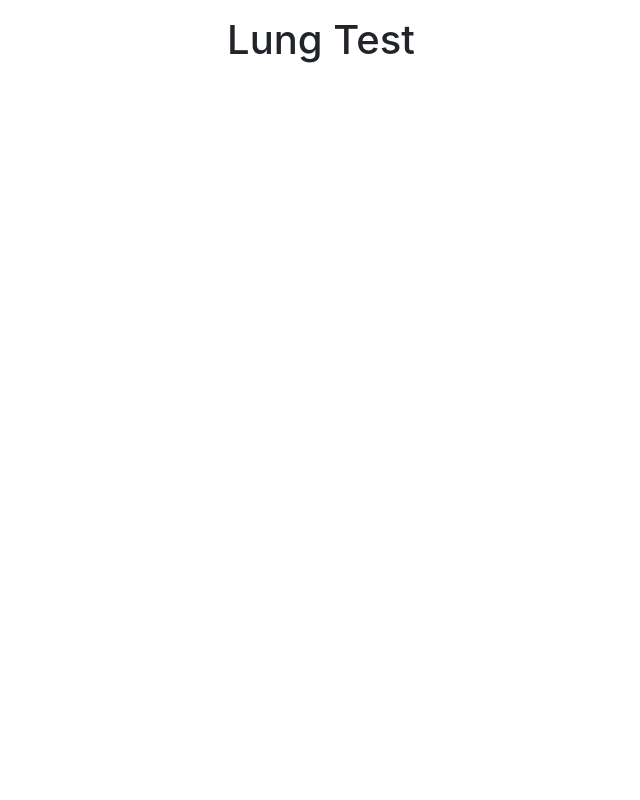
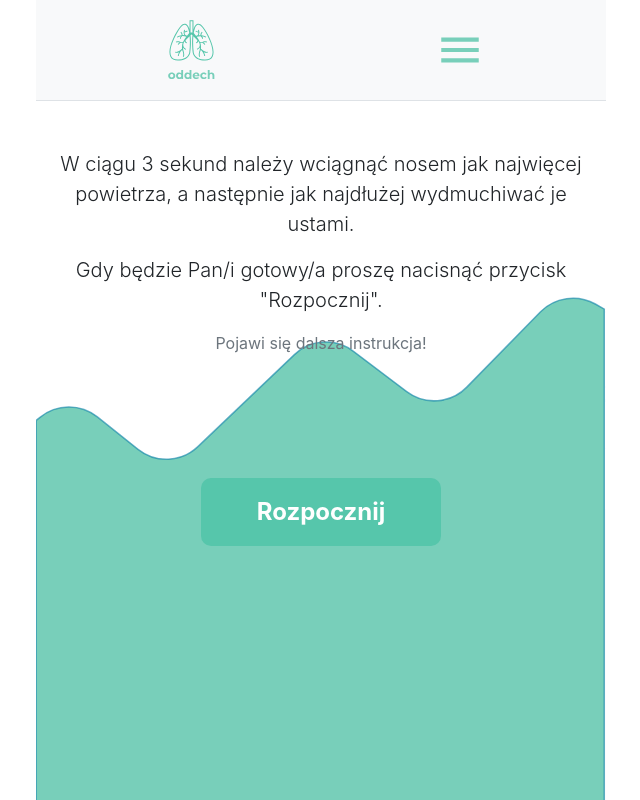
Before and after one commit to jchabrowski/Breathe-app, a React (Create React App) app: page /LengthTest in a window 1280 px wide. Shown: the whole page, without its empty margins (319-959 px from the left). Built offline with nearby package versions, Linux system fonts and the light colour scheme.

Commit message:
adding routes

```diff
--- a/src/App.js
+++ b/src/App.js
@@ -3,7 +3,6 @@ import 'bootstrap/dist/css/bootstrap.min.css';
 import Home from './components/Home/Home';
 import Test from './components/LengthTest/LengthTest'
 import Exercise from './components/Exercise/Exercise';
-import Navbar from './components/Navbar/Navbar';
 import {  BrowserRouter, Route } from 'react-router-dom';
 
 import './App.css';
@@ -11,12 +10,9 @@ import './App.css';
 function App() {
   return (
   <BrowserRouter>
-    {/* <div className="App"> */}
-      {/* <Navbar /> */}
         <Route exact path="/" component={Home}/>
         <Route path="/LengthTest" component={Test}/>
         <Route path="/Exercise" component={Exercise}/>
-    {/* </div> */}
   </BrowserRouter>
   );
 }
--- a/src/components/Home/Home.js
+++ b/src/components/Home/Home.js
@@ -1,54 +1,43 @@
 import React from 'react';
-import styled from 'styled-components';
-import background from '../../views/wave-background.svg';
-import logo from '../../views/logo.svg'
-// import 'bootstrap/dist/css/bootstrap.min.css';
+// import styled from 'styled-components';
+// import background from '../../views/wave-background.svg';
+import logo from '../../views/logo.svg';
+import Test from '../LengthTest/LengthTest';
+import Exercise from '../Exercise/Exercise';
+import { Container, BoxLogo, Buttons, Button } from '../../styles/Styles';
+import { BrowserRouter, Route, Switch, Link } from 'react-router-dom';
+
 
 const Home = () => {
 
-  const Container = styled.div`
-    background-image: url(${background});
-    background-position: 50% 100%;
-    background-repeat: no-repeat;
-    background-size: contain;
-    height: 727px;
-  `;
-
-  const BoxLogo = styled.div`
-    margin-top: 15%;
-  `
-
-  const Buttons = styled.div`
-  margin-top: 60%;
-  `
-
-  const Button = styled.button`
-  background-color: white;
-  color: #78CFBA;
-  font-weight: bold;
-  border: none;
-  border-radius: 10px;
-  width: 15rem;
-  padding: 1rem;
-  margin: 0.7rem;
-  font-size: 1.5rem;
-  `;
-
-
   return (
-    <div className="container-sm d-md-flex justify-content-center px-0">
-      <Container className="col-sm-12 col-md-6 align-items-center text-center">
+    <div className="container-sm  d-sm-flex align-items-center justify-content-center px-0">
+      <BrowserRouter>
+      <Container className="col-sm-12 col-md-8 col-lg-6 align-items-center text-center">
         <BoxLogo>
           <img src={logo} alt="logo"></img>
         </BoxLogo>
 
         <Buttons className="d-flex flex-column align-items-center">
-          <Button>Rozpocznij test</Button>
-          <Button>Twoje ćwiczenia</Button>
+          <Link to="/LengthTest">Rozpocznij test</Link>
+          <Link to="/Exercise">Twoje ćwiczenia</Link>
           <Button>Informacje</Button>
 
+          <Switch>
+            <Route exact path="/">
+              <p>Test</p>
+            </Route>
+            <Route path="/LengthTest">
+              <Test />
+            </Route>
+
+            <Route path="/Exercise">
+              <Exercise />
+            </Route>
+          </Switch>
         </Buttons>
       </Container>
+      </BrowserRouter>
     </div>
   )
 };
--- a/src/components/LengthTest/LengthTest.js
+++ b/src/components/LengthTest/LengthTest.js
@@ -1,10 +1,26 @@
 import React from 'react';
-// import 'bootstrap/dist/css/bootstrap.min.css';
+// import styled from 'styled-components';
+// import background from '../../views/wave-background.svg';
+// import logo from '../../views/logo.svg';
+import { SecondaryContainer, Buttons, Button, InvertedButton, CenterContainer } from '../../styles/Styles';
+import Navbar from '../Navbar/Navbar';
 
 const Test = () => {
+
   return (
-    <div className="col py-3 justify-content-center text-center">
-      <h1>Lung Test</h1>
+    <div className="container-sm  d-sm-flex align-items-center justify-content-center px-0">
+      <SecondaryContainer className="col-sm-12 col-md-8 col-lg-6 align-items-center text-center">
+        <Navbar></Navbar>
+        <div className="container py-5">
+          <p className="lead">W ciągu 3 sekund należy wciągnąć nosem jak najwięcej powietrza, a następnie jak najdłużej wydmuchiwać je ustami.</p>
+          <p className="lead">Gdy będzie Pan/i gotowy/a proszę nacisnąć przycisk "Rozpocznij".</p>
+          <p className="text-muted">Pojawi się dalsza instrukcja!</p>
+        </div>
+
+        <CenterContainer className="d-flex flex-column align-items-center">
+          <InvertedButton>Rozpocznij</InvertedButton>
+        </CenterContainer>
+      </SecondaryContainer>
     </div>
   )
 };
--- a/src/components/Navbar/Navbar.js
+++ b/src/components/Navbar/Navbar.js
@@ -1,15 +1,24 @@
 import React from 'react';
-// import 'bootstrap/dist/css/bootstrap.min.css';
+import logo from '../../views/logo-mini.svg';
+import menu from '../../views/hamburger.svg';
 import { Link  } from 'react-router-dom';
 const Navbar = () => {
   return (
-   <div>
-    <nav className="navbar nav-tabs navbar-light bg-light justify-content-center">
-      <Link className="nav-link" to="/">Home</Link>
-      <Link className="nav-link" to="/Exercise">Ćwiczenia</Link>
-      <Link className="nav-link" to="/LengthTest">Test</Link>
+
+    <nav className="navbar nav-tabs navbar-light bg-light justify-content-around">
+      <Link className="nav-link" to="/">
+        <div>
+          <img src={logo} alt="logo"></img>
+        </div>
+      </Link>
+
+      <Link className="nav-link" to="/LengthTest">
+        <div>
+          <img src={menu} alt="menu"></img>
+        </div>
+      </Link>
     </nav>
-  </div>
+
   )
 };
 
--- /dev/null
+++ b/src/styles/Styles.js
@@ -0,0 +1,59 @@
+import styled from 'styled-components';
+import background from '../views/wave-background.svg';
+
+export const Container = styled.div`
+    background-image: url(${background});
+    background-position: 50% 100%;
+    background-repeat: no-repeat;
+    background-size: contain;
+    height: 100vh;
+    margin: 0;
+    padding: 0;
+  `;
+
+export const SecondaryContainer = styled.div`
+background-image: url(${background});
+background-position: 50% 150%;
+background-repeat: no-repeat;
+background-size: contain;
+height: 100vh;
+margin: 0;
+padding: 0;
+`;
+
+  export const BoxLogo = styled.div`
+    padding-top: 10em;
+  `
+
+  export const Buttons = styled.div`
+  padding-top: 17em;
+  `
+
+  export const CenterContainer = styled.div`
+  padding-top: 3rem;
+  padding-bottom: 5rem;
+  `
+
+  export const Button = styled.button`
+  background-color: #FFFFFF;
+  color: #78CFBA;
+  font-weight: bold;
+  border: none;
+  border-radius: 10px;
+  width: 15rem;
+  padding: 1rem;
+  margin: 0.7rem;
+  font-size: 1.5rem;
+  `;
+
+  export const InvertedButton = styled.button`
+  background-color: #56C6AB;
+  color: #FFFFFF;
+  font-weight: bold;
+  border: none;
+  border-radius: 10px;
+  width: 15rem;
+  padding: 1rem;
+  margin: 0.7rem;
+  font-size: 1.5rem;
+  `;
```
Also changed, not shown: src/views/hamburger.svg (added), src/views/logo-mini.svg (added).
